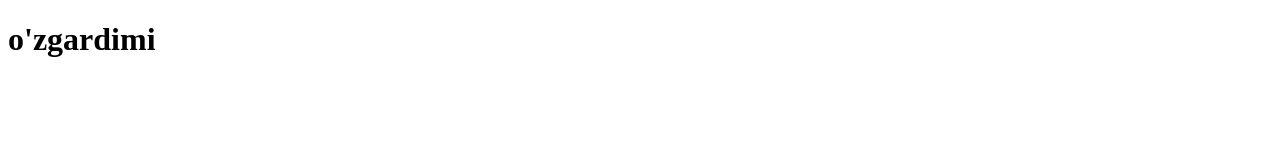
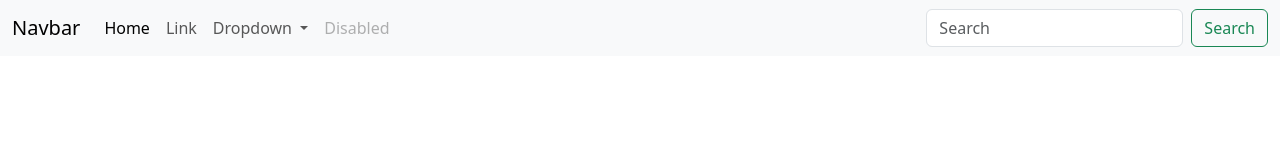
Before and after one commit to shadow09845/hakatonga, a plain HTML site: page index.html in a window 1280 px wide. Drawn offline with nearby package versions, Linux system fonts and the light colour scheme.

Commit message:
navbarqismi

```diff
--- a/index.html
+++ b/index.html
@@ -4,8 +4,44 @@
     <meta charset="UTF-8">
     <meta name="viewport" content="width=device-width, initial-scale=1.0">
     <title>Document</title>
+    <link href="https://cdn.jsdelivr.net/npm/bootstrap@5.3.0/dist/css/bootstrap.min.css" rel="stylesheet">
 </head>
 <body>
-  <h1>o'zgardimi</h1>
+<nav class="navbar navbar-expand-lg bg-body-tertiary">
+  <div class="container-fluid">
+    <a class="navbar-brand" href="#">Navbar</a>
+    <button class="navbar-toggler" type="button" data-bs-toggle="collapse" data-bs-target="#navbarSupportedContent" aria-controls="navbarSupportedContent" aria-expanded="false" aria-label="Toggle navigation">
+      <span class="navbar-toggler-icon"></span>
+    </button>
+    <div class="collapse navbar-collapse" id="navbarSupportedContent">
+      <ul class="navbar-nav me-auto mb-2 mb-lg-0">
+        <li class="nav-item">
+          <a class="nav-link active" aria-current="page" href="#">Home</a>
+        </li>
+        <li class="nav-item">
+          <a class="nav-link" href="#">Link</a>
+        </li>
+        <li class="nav-item dropdown">
+          <a class="nav-link dropdown-toggle" href="#" role="button" data-bs-toggle="dropdown" aria-expanded="false">
+            Dropdown
+          </a>
+          <ul class="dropdown-menu">
+            <li><a class="dropdown-item" href="#">Action</a></li>
+            <li><a class="dropdown-item" href="#">Another action</a></li>
+            <li><hr class="dropdown-divider"></li>
+            <li><a class="dropdown-item" href="#">Something else here</a></li>
+          </ul>
+        </li>
+        <li class="nav-item">
+          <a class="nav-link disabled" aria-disabled="true">Disabled</a>
+        </li>
+      </ul>
+      <form class="d-flex" role="search">
+        <input class="form-control me-2" type="search" placeholder="Search" aria-label="Search"/>
+        <button class="btn btn-outline-success" type="submit">Search</button>
+      </form>
+    </div>
+  </div>
+</nav>
 </body>
 </html>
```
